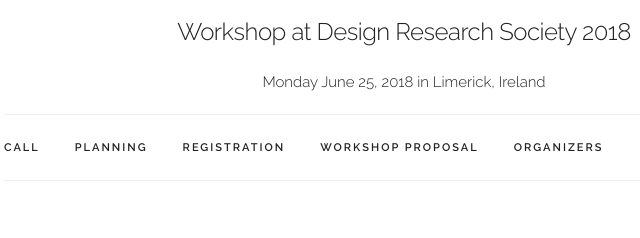
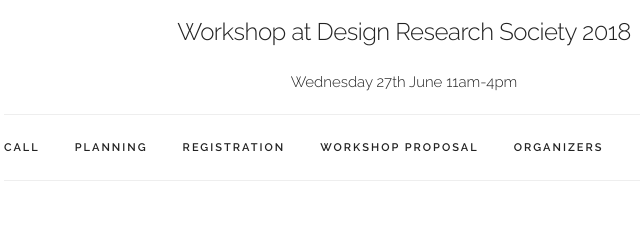
Before and after one commit to data-physicalisation/data-physicalisation.github.io, a plain HTML site: page index.html in a window 1280 px wide. Shown: the part 161-399 px from the top of the page, 236-876 px from the left. Drawn offline with nearby package versions, Linux system fonts and the light colour scheme.

Commit message:
change date index.html

```diff
--- a/index.html
+++ b/index.html
@@ -43,7 +43,7 @@
     <section class="header" style="margin-top:50px">
       <h2 class="title">Considering Physical Variables for Data Physicalization</h2>
       <h5 class="title">Workshop at Design Research Society 2018</h5>
-      <h6 class="title">Monday June 25, 2018 in Limerick, Ireland </h6>
+      <h6 class="title">Wednesday 27th June 11am-4pm</h6>
     </section>
 
     <div class="navbar-spacer"></div>
```
